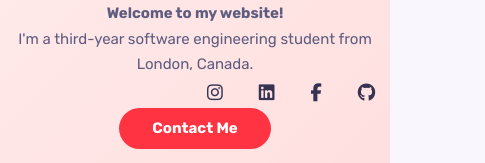
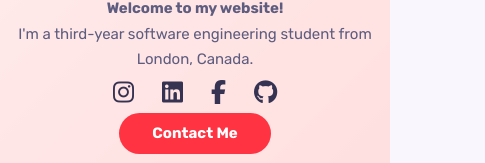
Before and after one commit to jamesmoraless/jamesmoraless.github.io, a React (Create React App) app: page / in a window 390 px wide. Shown: the part 420-583 px from the top of the page, 485 px wide, since content can reach past the window. Built offline with nearby package versions, Linux system fonts and the light colour scheme.

Commit message:
contact form reconfiguration

```diff
--- a/src/components/contact/contact.css
+++ b/src/components/contact/contact.css
@@ -48,3 +48,9 @@
 .contact_form-area textarea {
     resize: none;
 }
+
+@media screen and (max-width: 1024px) {
+    .contact_form-group {
+        grid-template-columns: 350px;
+    }
+  }
--- a/src/components/home/home.css
+++ b/src/components/home/home.css
@@ -26,7 +26,7 @@
 .home_socials {
     display: flex;
     column-gap: 1.75rem;
-    margin-left: 11.5rem;
+    justify-content: center;
 }
 
 .home_social-link {
@@ -96,7 +96,6 @@
 
 @media screen and (max-width: 1024px) {
     .home_social-link {
-        font-size: 1.125rem;
-        margin-left: 0.5rem;
+        font-size: 1.5rem;
     }
   }
--- a/src/components/sidebar/sidebar.css
+++ b/src/components/sidebar/sidebar.css
@@ -76,4 +76,7 @@
     .aside {
       left: -110px;
     }
+    .nav_toggle {
+
+    }
   }
--- a/src/components/skills/skills.css
+++ b/src/components/skills/skills.css
@@ -37,4 +37,8 @@
     .image_grid_two {
         column-gap: 1rem;
     }
+
+    .tech_title {
+        margin-left: 0rem;
+    }
   }
```
